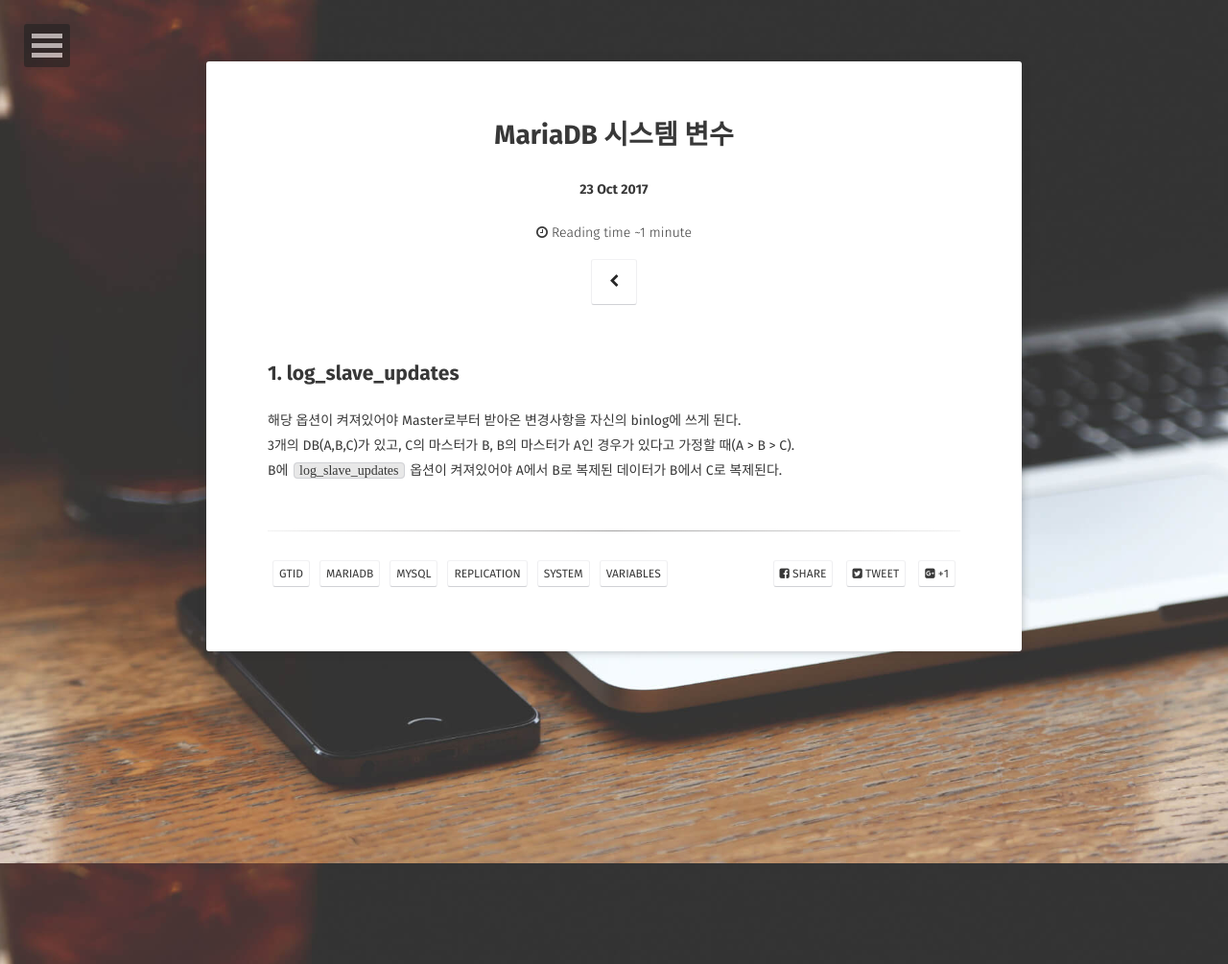
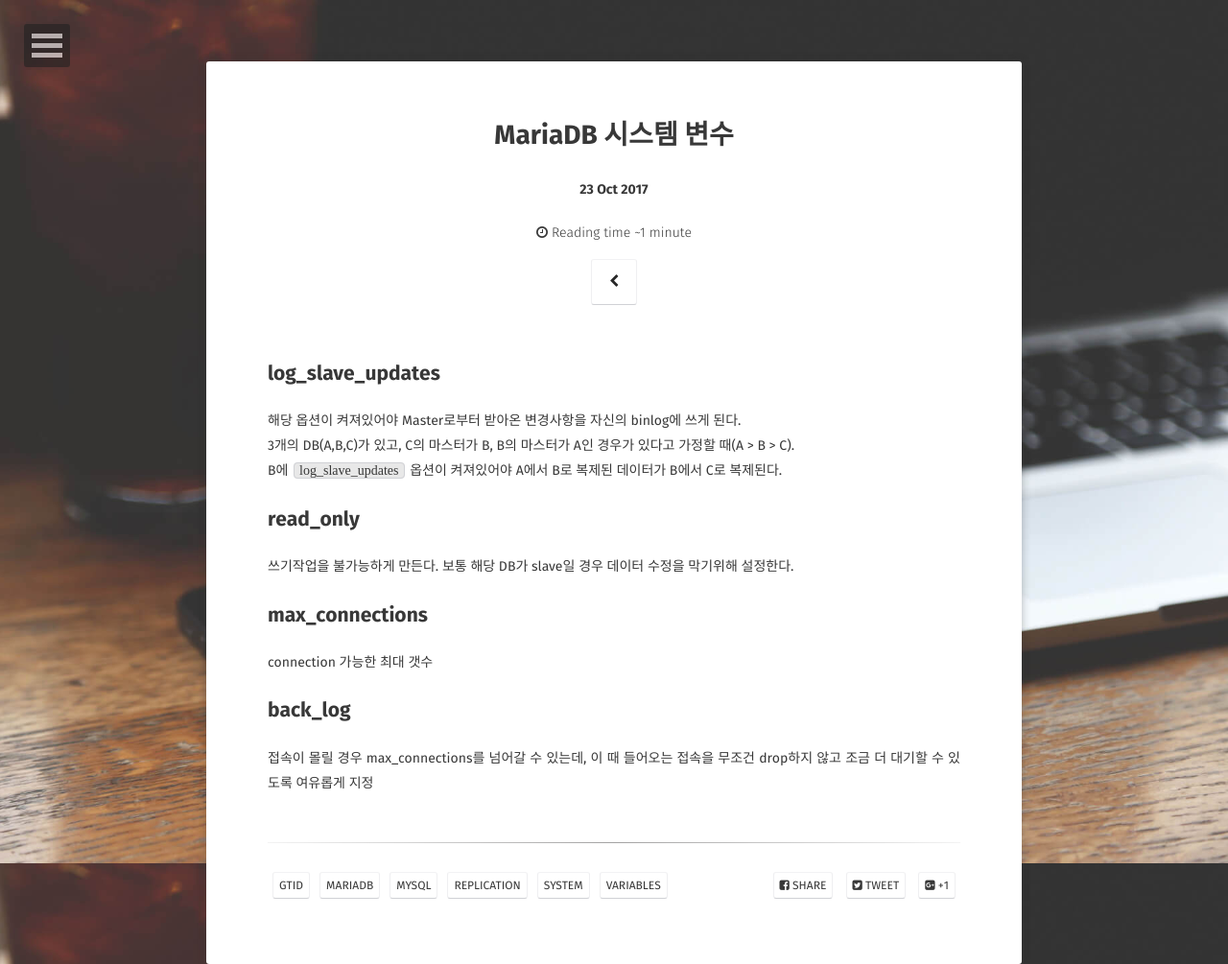
Before and after one commit to ryandev421/ryanpark91.github.io, a Jekyll site: the page built from _posts/development/til/MariaDB/2017-10-23-mariadb-system-variables.md, in a window 1280 px wide. Shown: the whole page at 96% size. Built offline with Jekyll 4.4.1, drawn with Linux system fonts in a browser that asks for light colours; some web fonts are replaced.

Commit message:
MariaDB 시스템변수 내용 추가

```diff
--- a/_posts/development/til/MariaDB/2017-10-23-mariadb-system-variables.md
+++ b/_posts/development/til/MariaDB/2017-10-23-mariadb-system-variables.md
@@ -8,7 +8,16 @@
 category: development
 ---
 
-## 1. log_slave_updates
+## log_slave_updates
 해당 옵션이 켜져있어야 Master로부터 받아온 변경사항을 자신의 binlog에 쓰게 된다. <br>
 3개의 DB(A,B,C)가 있고, C의 마스터가 B, B의 마스터가 A인 경우가 있다고 가정할 때(A > B > C). <br>
 B에 `log_slave_updates` 옵션이 켜져있어야 A에서 B로 복제된 데이터가 B에서 C로 복제된다.
+
+## read_only
+쓰기작업을 불가능하게 만든다. 보통 해당 DB가 slave일 경우 데이터 수정을 막기위해 설정한다.
+
+## max_connections
+connection 가능한 최대 갯수
+
+## back_log
+접속이 몰릴 경우 max_connections를 넘어갈 수 있는데, 이 때 들어오는 접속을 무조건 drop하지 않고 조금 더 대기할 수 있도록 여유롭게 지정
```
